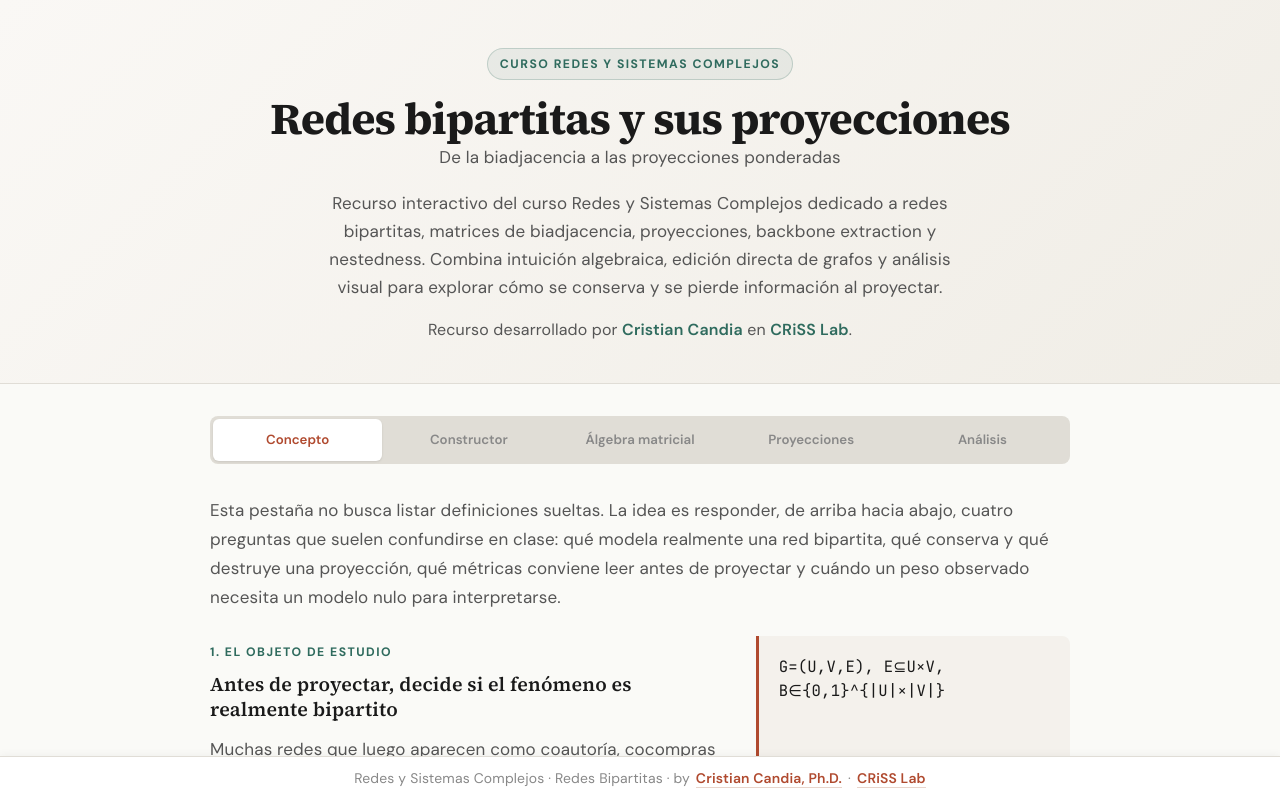
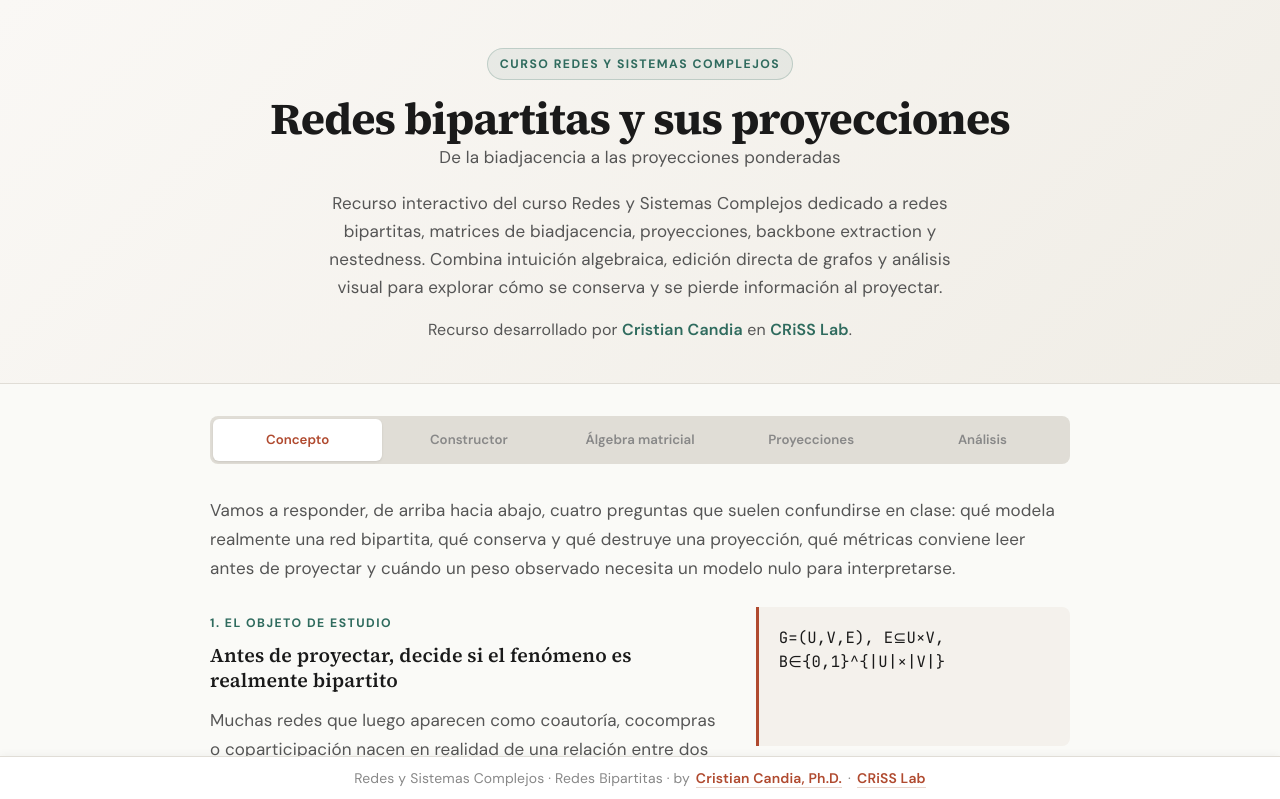
Before and after one commit to crcandia/redes_bipartitas, a React (Vite) app: page / in a window 1280 px wide. Shown: the top 799 px of the page. Built offline with nearby package versions, Linux system fonts and the light colour scheme.

Commit message:
otra vez2

```diff
--- a/src/App.jsx
+++ b/src/App.jsx
@@ -651,7 +651,7 @@ export default function App(){
             <section className="editorial-panel editorial-stack concept-story">
               <div className="concept-intro">
                 <p>
-                  Esta pestaña no busca listar definiciones sueltas. La idea es responder, de arriba hacia abajo, cuatro preguntas que suelen confundirse en clase: qué modela realmente una red bipartita, qué conserva y qué destruye una proyección, qué métricas conviene leer antes de proyectar y cuándo un peso observado necesita un modelo nulo para interpretarse.
+                  Vamos a responder, de arriba hacia abajo, cuatro preguntas que suelen confundirse en clase: qué modela realmente una red bipartita, qué conserva y qué destruye una proyección, qué métricas conviene leer antes de proyectar y cuándo un peso observado necesita un modelo nulo para interpretarse.
                 </p>
               </div>
 
```
